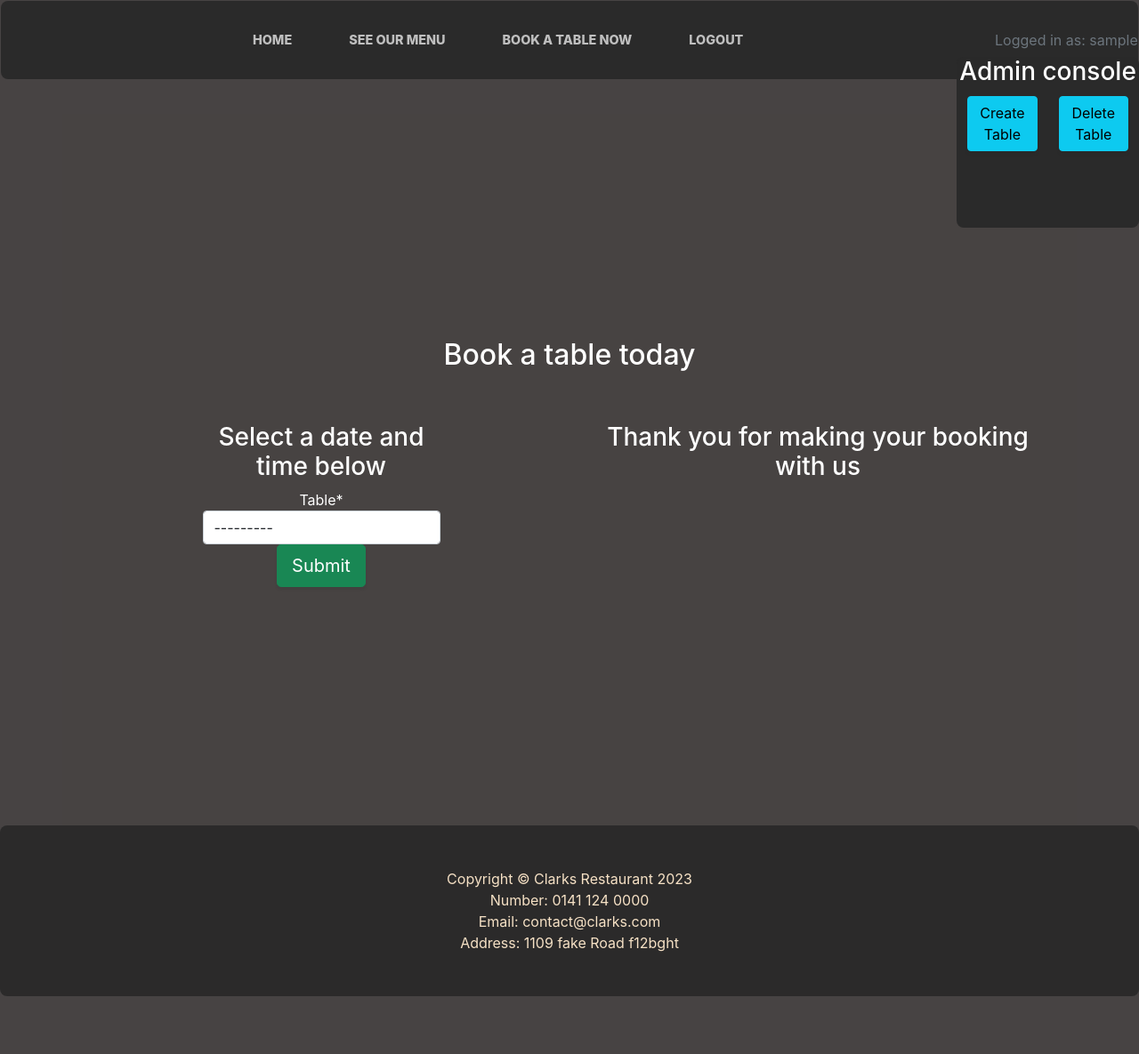
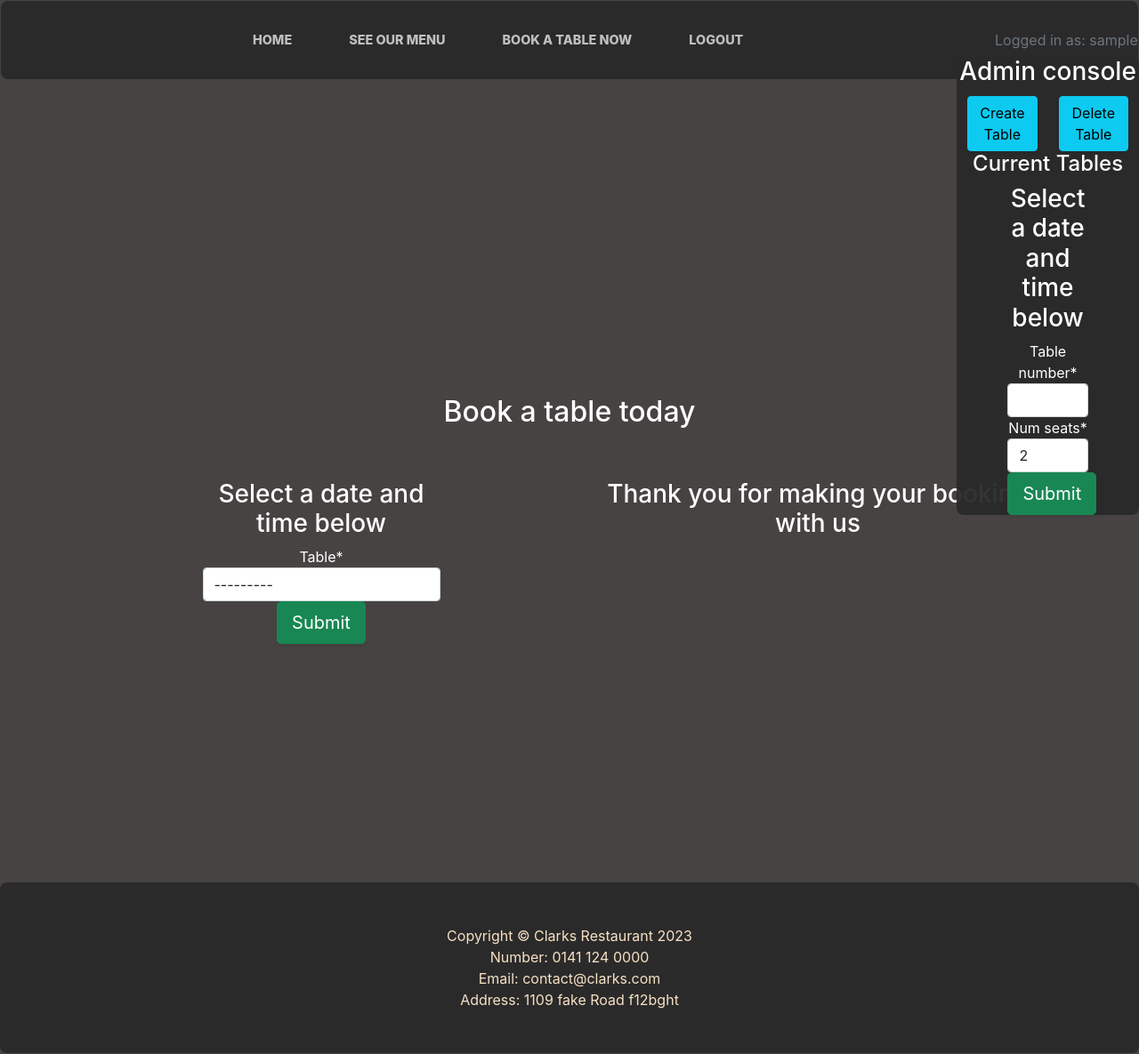
Before and after one commit to Code-Institute-Submissions/Seaniboy2009-Project4v, a Django app: page /booking/ in a window 1280 px wide. Shown: the whole page at 89% size. Before the commit the page ends 1120 px from the top, so only its background shows below. Run offline with Django 3.2, Linux system fonts and the light colour scheme; the visitor is signed in with stand-in values (Sample User, id 1); data that the repository does not hold is empty; some libraries are stand-ins or nearby versions.

Commit message:
add create CRUD for table model

```diff
--- a/booking/forms.py
+++ b/booking/forms.py
@@ -1,4 +1,4 @@
-from .models import Booking
+from .models import Booking, Table
 from bootstrap_datepicker_plus.widgets import DatePickerInput
 from django import forms
 
@@ -7,6 +7,9 @@ class BookingForm(forms.ModelForm):
     class Meta:
         model = Booking
         fields = ('table',)
-        # widgets = {
-        #     'booking_time': forms.TextInput(attrs={'type': 'date'}),
-        # }
+
+
+class CreateTableForm(forms.ModelForm):
+    class Meta:
+        model = Table
+        fields = ('table_number', 'num_seats')
--- a/booking/views.py
+++ b/booking/views.py
@@ -1,7 +1,8 @@
 from django.shortcuts import render, get_object_or_404
 from django.views import generic, View
+from django.contrib import messages
 from .models import Review, Table, Booking
-from .forms import BookingForm
+from .forms import BookingForm, CreateTableForm
 
 
 class HomePage(View):
@@ -26,14 +27,54 @@ class BookingPage(View):
             request,
             "book.html",
             {
-                "booking_form": BookingForm(),
+                'booking_form': BookingForm(),
+                'create_table_form': CreateTableForm(),
                 'tables': tables,
                 'bookings': bookings,
             },
         )
 
     def post(self, request, *args, **kwargs):
-        table = get_object_or_404(Table, id=id)
+        tables = Table.objects.all()
+        bookings = Booking.objects.all()
+
+        booking_form = BookingForm(data=request.POST)
+
+        if 'submit-booking' in request.POST:
+            messages.info(request, 'Booking submitted')
+            # bookingform = BookingForm(request.POST, prefix='banned')
+            # if bookingform.is_valid():
+            #     bookingform.save()
+            # if booking_form.is_valid():
+            #     booking_form.instance.table_number = request.user.email
+            #     booking_form.instance.num_seats = request.user.username
+            #     booking = booking_form.save(commit=False)
+            #     booking.save()
+            # else:
+            #     booking_form = BookingForm()
+
+        elif 'submit-new-table' in request.POST:
+            messages.info(request, 'New table created')
+            form = CreateTableForm(request.POST)
+
+            if form.is_valid():
+                messages.info(request, 'Form valid')
+
+                table = form.save()
+            # bookingform = BookingForm(request.POST, prefix='banned')
+            # if bookingform.is_valid():
+            #     bookingform.save()
+
+        return render(
+            request,
+            "book.html",
+            {
+                'booking_form': BookingForm(),
+                'create_table_form': CreateTableForm(),
+                'tables': tables,
+                'bookings': bookings,
+            },
+        )
 
 
 class MenuPage(View):
--- a/static/css/style.css
+++ b/static/css/style.css
@@ -77,7 +77,7 @@ img {
     align-items: center;
     padding: 0px;
     position: fixed;
-    height: 24%;
+    height: auto;
     top: 0;
     left: 84%;
     margin-top: 5%;
--- a/static/js/scripts.js
+++ b/static/js/scripts.js
@@ -13,5 +13,13 @@ document.addEventListener("DOMContentLoaded", () => {
     // update copyright date
     copyright_text.innerText = new Date().getFullYear();
 
-    $('.collapse').collapse()
+    // For dropdown list under bookings
+    // $('.collapse').collapse()
+
+    // CLose any alerts after 3000 Mseconds
+    setTimeout(function () {
+        let messages = document.getElementById('msg');
+        let alert = new bootstrap.Alert(messages);
+        alert.close();
+    }, 2500);
 })
--- a/templates/base.html
+++ b/templates/base.html
@@ -48,6 +48,18 @@
             </div>
         </nav>
     </div>
+    <div class="container">
+        <div class="row">
+            <div class="col-md-8 offset-md-2">
+                {% for message in messages %}
+                <div class="alert {{ message.tags }} alert-dismissible fade show" id="msg" role="alert">
+                    {{ message | safe }}
+                    <button type="button" class="btn-close" data-bs-dismiss="alert" aria-label="Close"></button>
+                </div>
+                {% endfor %}
+            </div>
+        </div>
+    </div>
     <main class="container">
         {% block content %}
         {% endblock %}
--- a/templates/book.html
+++ b/templates/book.html
@@ -10,6 +10,7 @@
             <div class="dropdown">
                 <div class="container">
                     <div class="row">
+                        <!-- Create new table -->
                         <div class="col-6">
                             <button id="dLabel" type="button" data-toggle="dropdown" aria-haspopup="true"
                             aria-expanded="false" class="btn btn-info">
@@ -17,14 +18,16 @@
                             </button>
                             <div class="dropdown-menu" aria-labelledby="dLabel">
                                 <form method="post">
-                                    <label for="create-name">Name of Table</label>
-                                    <input type="text" id="create-name" aria-describedby="createname" placeholder="Name of table">
+                                    <label for="table-number">Name of Table</label>
+                                    <input type="text" id="table-number" name="table-number" aria-describedby="table number" placeholder="Table number">
                                     <label for="create-seats">Name of Seats</label>
-                                    <input type="text" id="create-seats" aria-describedby="createseats" placeholder="Number of seats">
-                                    <button type="submit" class="btn btn-secondary">Add new table</button>
+                                    <input type="text" id="create-seats" name="create-seats" aria-describedby="createseats" placeholder="Number of seats">
+                                    {% csrf_token %}
+                                    <button type="submit" class="btn btn-secondary" name="submit-new-table">Add new table</button>
                                 </form>
                             </div>
                         </div>
+                        <!-- Delete existing table -->
                         <div class="col-6">
                             <button id="dLabel" type="button" data-toggle="dropdown" aria-haspopup="true"
                             aria-expanded="false" class="btn btn-info">
@@ -41,9 +44,28 @@
                                             <option>test</option>
                                         </select>
                                     </div>
+                                    {% csrf_token %}
                                     <button type="submit" class="btn btn-danger">Delete</button>
                                 </form>
                             </div>
+                        </div>
+                    </div>
+                    <div class="row">
+                        <div class="col-12">
+                            <h4>Current Tables</h4>
+                            {% for table in tables %}
+                            <p>Table: {{ table.table_number }}</p>
+                            {% endfor %}
+                        </div>
+                    </div>
+                    <div class="row">
+                        <div class="col-12">
+                            <form method="post" class="form-style">
+                                <h3>Select a date and time below</h3>
+                                {{ create_table_form | crispy }}
+                                {% csrf_token %}
+                                <button type="submit" class="btn btn-success btn-lg" name="submit-new-table">Submit</button>
+                            </form>
                         </div>
                     </div>
                 </div>
@@ -58,8 +80,7 @@
                         <h3>Select a date and time below</h3>
                         {{ booking_form | crispy }}
                         {% csrf_token %}
-                        <!-- <input type="date">  -->
-                        <button type="submit" class="btn btn-success btn-lg">Submit</button>
+                        <button type="submit" class="btn btn-success btn-lg" name="submit-booking">Submit</button>
                     </form>
                 </div>
                 <div class="col">
@@ -93,8 +114,8 @@
                                         <p>Table: {{ table.table_number }} ID {{ table.id }}</p>
                                     </div>
                                     {% else %}
-                                    <div class="text-info">
-                                        <p>for this table</p>
+                                    <div class="text-danger">
+                                        <p>Not for this table</p>
                                         <p>Bookings Number: {{ bookings.id }}</p>
                                         <p>Time of booking: {{ booking.booking_time }}</p>
                                         <p>Table: {{ table.table_number }} ID {{ table.id }}</p>
```
Also changed, not shown: seanclarkproject4/settings.py (+9 -0 lines).
